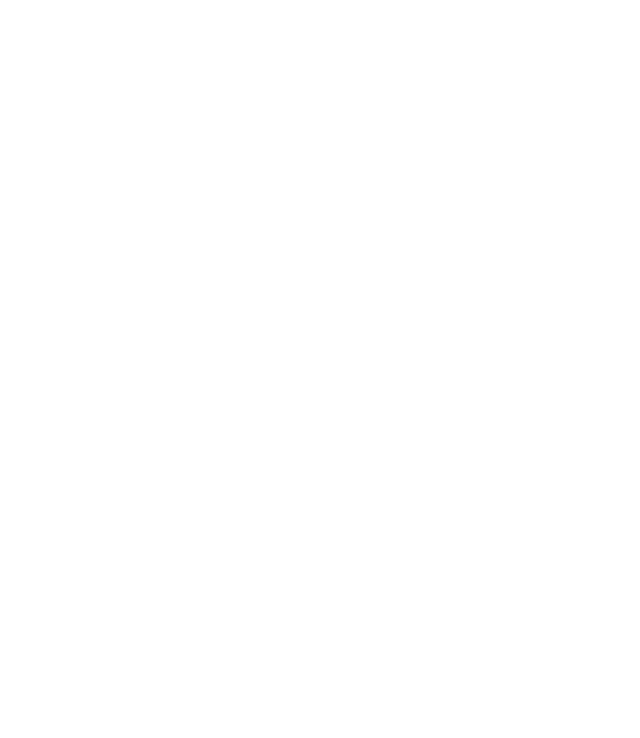
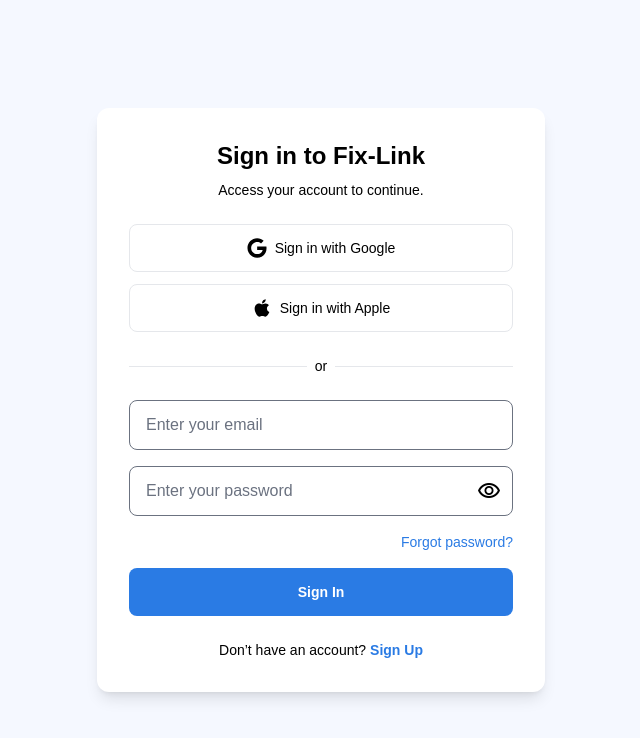
Before and after one commit to NUNIYA/fix-link-frontend, a React (Vite) app: page /login in a window 1280 px wide. Before the commit this address had no page. Shown: the top 738 px of the page, without its empty margins (319-959 px from the left). Built offline with nearby package versions, Linux system fonts and the light colour scheme.

Commit message:
added login page

```diff
--- a/src/App.tsx
+++ b/src/App.tsx
@@ -7,6 +7,7 @@
 import ProfessionalRegister from "./pages/auth/professional/ProfessionalRegister";
 import CustomerHome from "./pages/auth/customer/CustomerHome";
 import ProfessionalHome from "./pages/auth/professional/ProfessionalHome"
+import LoginPage from "./pages/auth/login";
 
 function App() {
   return (
@@ -22,6 +23,8 @@
       {/* Registration */}
       <Route path="/signup/customer" element={<CustomerRegister />} />
       <Route path="/signup/professional" element={<ProfessionalRegister />} />
+      {/* Login */}
+      <Route path="/login" element={<LoginPage />} />
 
       {/* Dashboards */}
       <Route path="/customer/home" element={<CustomerHome />} />
--- /dev/null
+++ b/src/pages/auth/login/index.tsx
@@ -0,0 +1,113 @@
+// src/pages/LoginPage.tsx
+import React, { useState } from "react";
+import { Link } from "react-router-dom";
+import { FaGoogle, FaApple } from "react-icons/fa";
+
+const LoginPage: React.FC = () => {
+  const [showPassword, setShowPassword] = useState(false);
+  const [email, setEmail] = useState("");
+  const [password, setPassword] = useState("");
+
+  const handleSubmit = (e: React.FormEvent) => {
+    e.preventDefault();
+    // TODO: handle login logic
+    console.log("Login attempt:", { email, password });
+  };
+
+  return (
+    <div className="flex min-h-screen items-center justify-center bg-background-light dark:bg-background-dark p-4 sm:p-6 font-display">
+      <div className="w-full max-w-md rounded-xl bg-white dark:bg-background-dark p-6 shadow-lg sm:p-8">
+        <div className="flex flex-col gap-2 text-center mb-6">
+          <h1 className="text-2xl font-bold text-text-primary dark:text-white">
+            Sign in to Fix-Link
+          </h1>
+          <p className="text-sm text-text-secondary dark:text-gray-400">
+            Access your account to continue.
+          </p>
+        </div>
+
+        {/* Social Login Buttons */}
+        <div className="flex flex-col gap-3">
+          <button className="flex h-12 w-full items-center justify-center gap-2 rounded-lg border border-border-color bg-white dark:bg-gray-800 text-sm font-medium text-text-primary dark:text-white hover:bg-gray-50 dark:hover:bg-gray-700 transition-colors">
+            <FaGoogle className="text-xl" />
+            <span className="truncate">Sign in with Google</span>
+          </button>
+
+          <button className="flex h-12 w-full items-center justify-center gap-2 rounded-lg border border-border-color bg-white dark:bg-gray-800 text-sm font-medium text-text-primary dark:text-white hover:bg-gray-50 dark:hover:bg-gray-700 transition-colors">
+            <FaApple className="text-xl" />
+            <span className="truncate">Sign in with Apple</span>
+          </button>
+        </div>
+
+        {/* Divider */}
+        <div className="relative my-6">
+          <div className="absolute inset-0 flex items-center">
+            <div className="w-full border-t border-border-color"></div>
+          </div>
+          <div className="relative flex justify-center">
+            <span className="bg-white dark:bg-background-dark px-2 text-sm text-text-secondary dark:text-gray-400">
+              or
+            </span>
+          </div>
+        </div>
+
+        {/* Email & Password Form */}
+        <form className="flex flex-col gap-4" onSubmit={handleSubmit}>
+          <input
+            type="email"
+            placeholder="Enter your email"
+            className="form-input w-full rounded-lg border border-border-color bg-white dark:bg-gray-800 px-4 py-3 text-text-primary dark:text-white placeholder:text-text-secondary dark:placeholder:text-gray-400 focus:border-primary focus:ring-2 focus:ring-primary/20 outline-none"
+            value={email}
+            onChange={(e) => setEmail(e.target.value)}
+            required
+          />
+
+          <div className="relative">
+            <input
+              type={showPassword ? "text" : "password"}
+              placeholder="Enter your password"
+              className="form-input w-full rounded-lg border border-border-color bg-white dark:bg-gray-800 px-4 py-3 text-text-primary dark:text-white placeholder:text-text-secondary dark:placeholder:text-gray-400 focus:border-primary focus:ring-2 focus:ring-primary/20 outline-none"
+              value={password}
+              onChange={(e) => setPassword(e.target.value)}
+              required
+            />
+            <button
+              type="button"
+              onClick={() => setShowPassword(!showPassword)}
+              className="absolute inset-y-0 right-0 flex items-center pr-3 text-text-secondary dark:text-gray-400 hover:text-text-primary dark:hover:text-white"
+            >
+              <span className="material-symbols-outlined">{
+                showPassword ? "visibility_off" : "visibility"
+              }</span>
+            </button>
+          </div>
+
+          <div className="flex justify-end">
+            <Link
+              to="/forgot-password"
+              className="text-sm font-medium text-primary hover:underline"
+            >
+              Forgot password?
+            </Link>
+          </div>
+
+          <button
+            type="submit"
+            className="flex h-12 w-full items-center justify-center rounded-lg bg-primary text-white text-sm font-bold hover:bg-primary/90 transition-colors"
+          >
+            Sign In
+          </button>
+        </form>
+
+        <p className="mt-6 text-center text-sm text-text-secondary dark:text-gray-400">
+          Don’t have an account?{" "}
+          <Link to="/signup" className="font-bold text-primary hover:underline">
+            Sign Up
+          </Link>
+        </p>
+      </div>
+    </div>
+  );
+};
+
+export default LoginPage;
```
